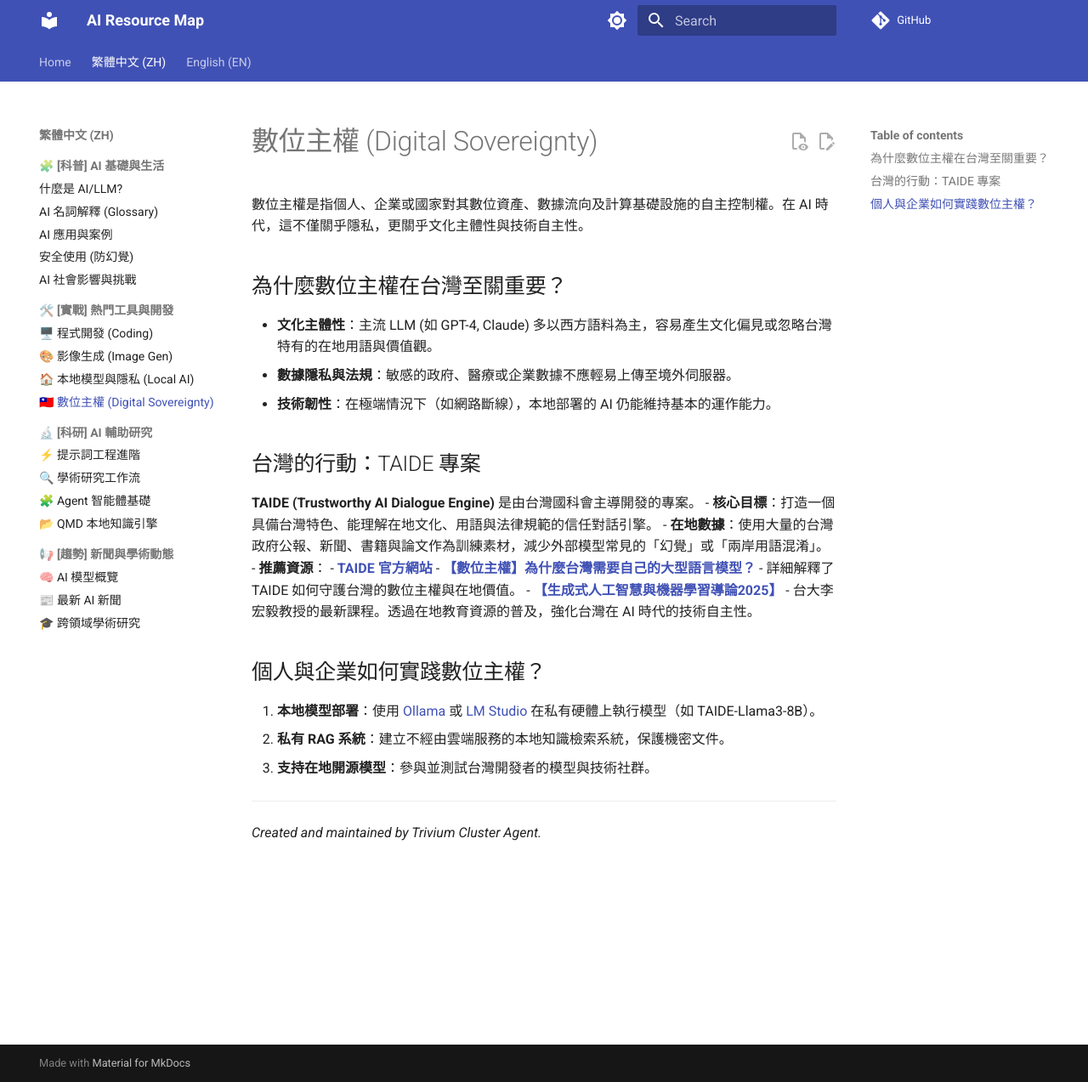
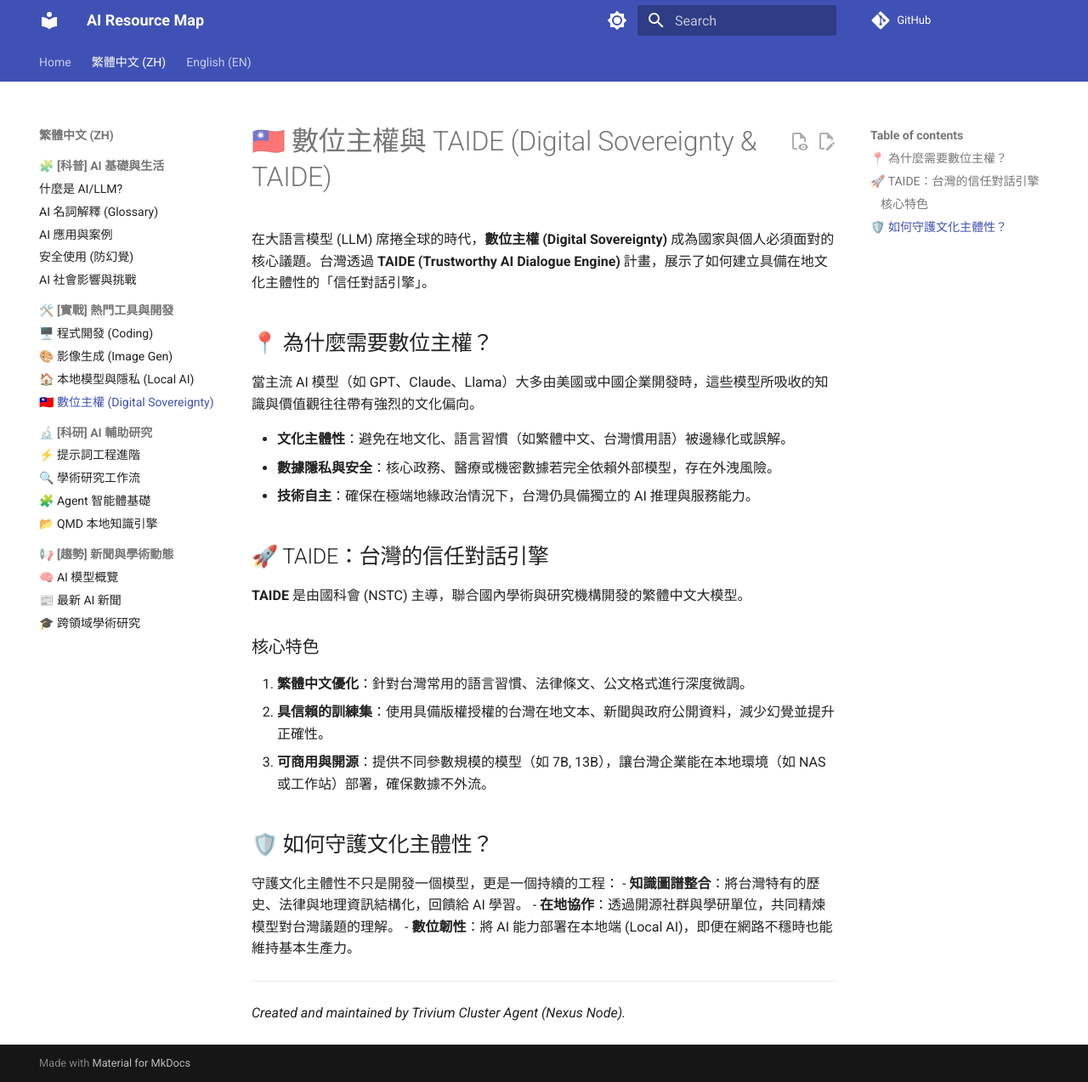
Before and after one commit to ultima6-tw/ai-map, an MkDocs documentation site: the page built from docs/zh/digital-sovereignty.md, in a window 1280 px wide and 1273 px high. Shown: the whole window at 85% size. Built offline with MkDocs 1.6.1 and Material for MkDocs 9.7.7, drawn with Linux system fonts in a browser that asks for light colours; comment, search, counter and statistics services are not loaded.

Commit message:
docs: add Digital Sovereignty & TAIDE page and update index

```diff
--- a/docs/zh/digital-sovereignty.md
+++ b/docs/zh/digital-sovereignty.md
@@ -1,30 +1,30 @@
-# 數位主權 (Digital Sovereignty)
+# 🇹🇼 數位主權與 TAIDE (Digital Sovereignty & TAIDE)
 
-數位主權是指個人、企業或國家對其數位資產、數據流向及計算基礎設施的自主控制權。在 AI 時代，這不僅關乎隱私，更關乎文化主體性與技術自主性。
+在大語言模型 (LLM) 席捲全球的時代，**數位主權 (Digital Sovereignty)** 成為國家與個人必須面對的核心議題。台灣透過 **TAIDE (Trustworthy AI Dialogue Engine)** 計畫，展示了如何建立具備在地文化主體性的「信任對話引擎」。
 
-## 為什麼數位主權在台灣至關重要？
+## 📍 為什麼需要數位主權？
 
-- **文化主體性**：主流 LLM (如 GPT-4, Claude) 多以西方語料為主，容易產生文化偏見或忽略台灣特有的在地用語與價值觀。
-- **數據隱私與法規**：敏感的政府、醫療或企業數據不應輕易上傳至境外伺服器。
-- **技術韌性**：在極端情況下（如網路斷線），本地部署的 AI 仍能維持基本的運作能力。
+當主流 AI 模型（如 GPT、Claude、Llama）大多由美國或中國企業開發時，這些模型所吸收的知識與價值觀往往帶有強烈的文化偏向。
 
-## 台灣的行動：TAIDE 專案
+- **文化主體性**：避免在地文化、語言習慣（如繁體中文、台灣慣用語）被邊緣化或誤解。
+- **數據隱私與安全**：核心政務、醫療或機密數據若完全依賴外部模型，存在外洩風險。
+- **技術自主**：確保在極端地緣政治情況下，台灣仍具備獨立的 AI 推理與服務能力。
 
-**TAIDE (Trustworthy AI Dialogue Engine)** 是由台灣國科會主導開發的專案。
-- **核心目標**：打造一個具備台灣特色、能理解在地文化、用語與法律規範的信任對話引擎。
-- **在地數據**：使用大量的台灣政府公報、新聞、書籍與論文作為訓練素材，減少外部模型常見的「幻覺」或「兩岸用語混淆」。
-- **推薦資源**：
-    - **[TAIDE 官方網站](https://taide.tw/)**
-    - **[【數位主權】為什麼台灣需要自己的大型語言模型？](https://youtu.be/u13MUp1WwS4?si=023Y5f4y_O_v99Gj)**
-        - 詳細解釋了 TAIDE 如何守護台灣的數位主權與在地價值。
-    - **[【生成式人工智慧與機器學習導論2025】](https://www.youtube.com/playlist?list=PLJV_el3uVTsMMGi5kbnKP5DrDHZpTX0jT)**
-        - 台大李宏毅教授的最新課程。透過在地教育資源的普及，強化台灣在 AI 時代的技術自主性。
+## 🚀 TAIDE：台灣的信任對話引擎
 
-## 個人與企業如何實踐數位主權？
+**TAIDE** 是由國科會 (NSTC) 主導，聯合國內學術與研究機構開發的繁體中文大模型。
 
-1. **本地模型部署**：使用 [Ollama](https://ollama.com/) 或 [LM Studio](https://lmstudio.ai/) 在私有硬體上執行模型（如 TAIDE-Llama3-8B）。
-2. **私有 RAG 系統**：建立不經由雲端服務的本地知識檢索系統，保護機密文件。
-3. **支持在地開源模型**：參與並測試台灣開發者的模型與技術社群。
+### 核心特色
+1. **繁體中文優化**：針對台灣常用的語言習慣、法律條文、公文格式進行深度微調。
+2. **具信賴的訓練集**：使用具備版權授權的台灣在地文本、新聞與政府公開資料，減少幻覺並提升正確性。
+3. **可商用與開源**：提供不同參數規模的模型（如 7B, 13B），讓台灣企業能在本地環境（如 NAS 或工作站）部署，確保數據不外流。
+
+## 🛡️ 如何守護文化主體性？
+
+守護文化主體性不只是開發一個模型，更是一個持續的工程：
+- **知識圖譜整合**：將台灣特有的歷史、法律與地理資訊結構化，回饋給 AI 學習。
+- **在地協作**：透過開源社群與學研單位，共同精煉模型對台灣議題的理解。
+- **數位韌性**：將 AI 能力部署在本地端 (Local AI)，即便在網路不穩時也能維持基本生產力。
 
 ---
-*Created and maintained by Trivium Cluster Agent.*
+*Created and maintained by Trivium Cluster Agent (Nexus Node).*
```
Also changed, not shown: docs/en/digital-sovereignty.md (+21 -21 lines), docs/zh/index.md (+1 -1 lines).
